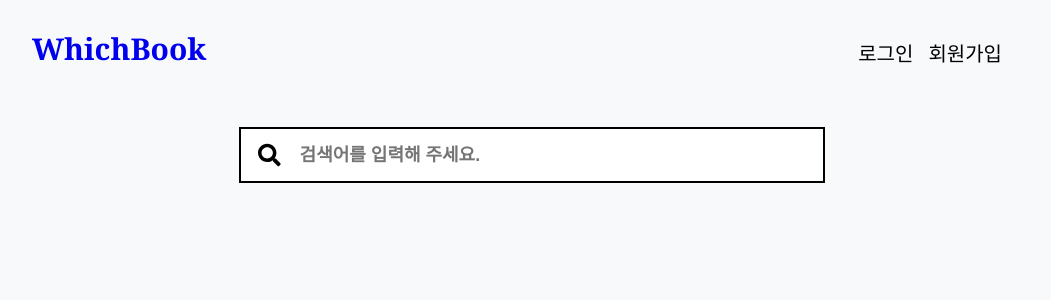
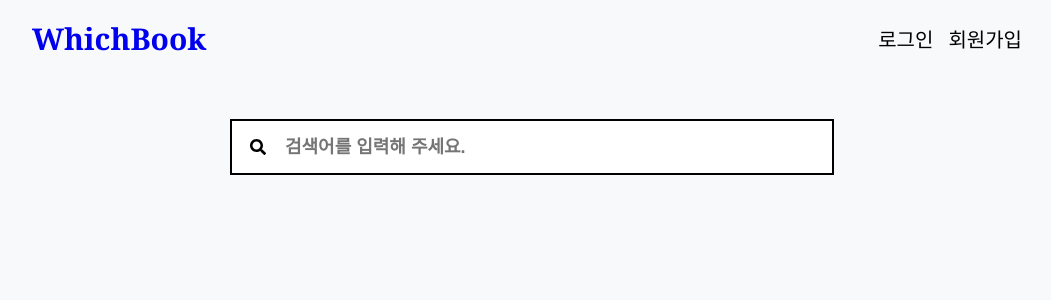
Before and after one commit to UpperLeaf/WhichBook-Frontend, a React (Create React App) app: page / in a window 1280 px wide. Shown: the top 300 px of the page, without its empty margins (108-1159 px from the left). Built offline with nearby package versions, Linux system fonts and the light colour scheme.

Commit message:
Search css 추가, AuthNav drop쪽 수정

```diff
--- a/src/component/Home/search/Search.css
+++ b/src/component/Home/search/Search.css
@@ -1,9 +1,9 @@
 .search_container{
     display:flex;
     height:52px;
-    width:582px;
+    width:60%;
     border:2px solid black;
-    margin-top:40px;
+    margin-top:50px;
     align-self: center;
     background-color: #ffffff;
     align-items: center;
--- a/src/component/Home/search/Search.js
+++ b/src/component/Home/search/Search.js
@@ -6,9 +6,9 @@ import '../search/Search.css'
 class Search extends React.Component {
     render() {
         return (
-            <div class="search_container">
-                <FontAwesomeIcon class="search_img" icon={faSearch}/>
-                <input class="query" name="query" type="text" title="검색어 입력" maxlength="255" tabindex="1" accesskey="s" autocomplete="off" placeholder="검색어를 입력해 주세요." data-atcmp-element=""></input>
+            <div className="search_container">
+                <FontAwesomeIcon className="search_img" icon={faSearch}/>
+                <input className="query" type="text" title="검색어 입력" placeholder="검색어를 입력해 주세요."></input>
         </div>
         );
     }
--- a/src/component/main/Main.css
+++ b/src/component/main/Main.css
@@ -1,5 +1,6 @@
 .main{
     display:flex;
+    position:relative;
     flex-direction: column;
     justify-content: center;
     width:1250px;
--- a/src/component/main/Main.js
+++ b/src/component/main/Main.js
@@ -4,7 +4,7 @@ import "./Main.css"
 class Main extends React.Component {
     render() {
         return (
-            <div class="main">
+            <div className="main">
                 {this.props.children}
             </div>
         );
--- a/src/component/navigation/AuthNav.js
+++ b/src/component/navigation/AuthNav.js
@@ -36,6 +36,7 @@ const AuthNav = () => {
 
 const DropdownBar = () => {
     const { actions } = useContext(AuthContext);
+    const [clickedDropdownBtn, setClickedDropdownbtn] = useState(false);
     const history = useHistory();
 
     const handleLogout = async () => {
@@ -45,12 +46,16 @@ const DropdownBar = () => {
         history.push("/");
     };
 
+    const handleOnClick= () => {
+        setClickedDropdownbtn(!clickedDropdownBtn);
+    }
+
     return (
         <div className="dropdown">
-            <button className="dropbtn">
+            <button onClick={handleOnClick}className="dropbtn">
                 <FontAwesomeIcon icon={faCaretDown} size="lg" />
             </button>
-            <div className="dropdown-content">
+            <div className={`dropdown-content ${clickedDropdownBtn && 'active'}`}>
                 <Link to="/compose" style={{ textDecoration: "none" }}>
                     <button>리뷰 작성하기</button>
                 </Link>
--- a/src/component/navigation/Navigation.css
+++ b/src/component/navigation/Navigation.css
@@ -15,17 +15,21 @@ li > a:visited {
     color: black;
 }
 
+nav {
+    display:flex;
+    align-content: center;
+    justify-content: space-between;
+}
 
 nav ul {
     display: inline;
+    padding:0;
     float: right;
-    margin: 20px;
-    margin-top: 30px;
 }
 
 .nav-title {
-    margin-top: 20px;
-    display: inline-block;
+    display:flex;
+    align-items: center;
     font-weight: bold;
     font-size: 30px;
     font-family: Georgia, 'Times New Roman', Times, serif;
@@ -33,6 +37,7 @@ nav ul {
 
 .nav-title > a {
     text-decoration: none;
+
 }
 
 .nav-title > a:visited {
@@ -52,12 +57,13 @@ nav ul {
     color:black;
     background-color: inherit;
     font-family: -apple-system, BlinkMacSystemFont, 'Segoe UI', Roboto, Oxygen, Ubuntu, Cantarell, 'Open Sans', 'Helvetica Neue', sans-serif;
-    margin-right: 20px;
 }
 
 .dropdown-content {
-    display: none;
+    display:none;
+    margin-top: 10px;
     position: absolute;
+    right:0px;
     background-color: #ababab;
     box-shadow: 0px 8px 16px 0px rgba(0,0,0,0.2);
     z-index: 1;
@@ -81,6 +87,6 @@ nav ul {
     color: #4B89DC;
 }
 
-.dropdown:hover .dropdown-content {
+.dropdown-content.active{
     display: block;
 }
```
